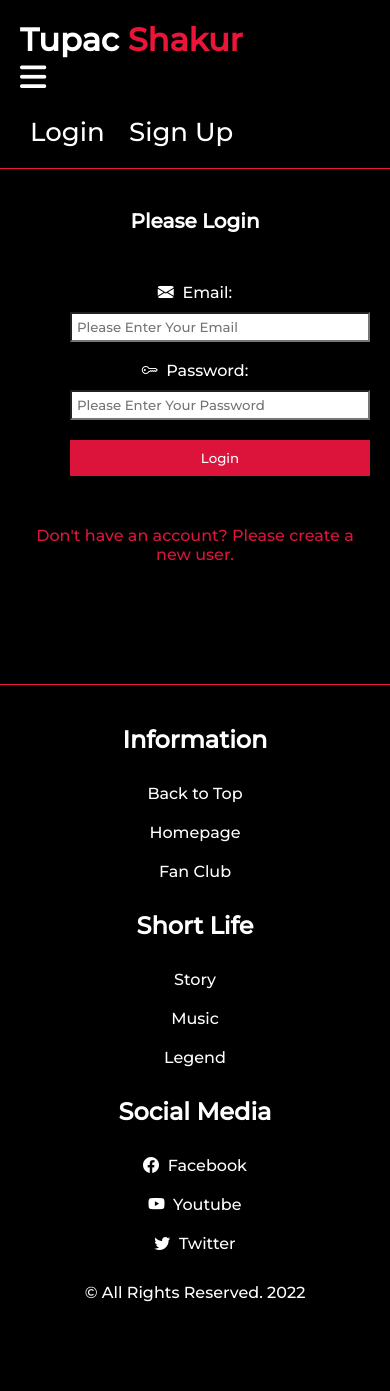
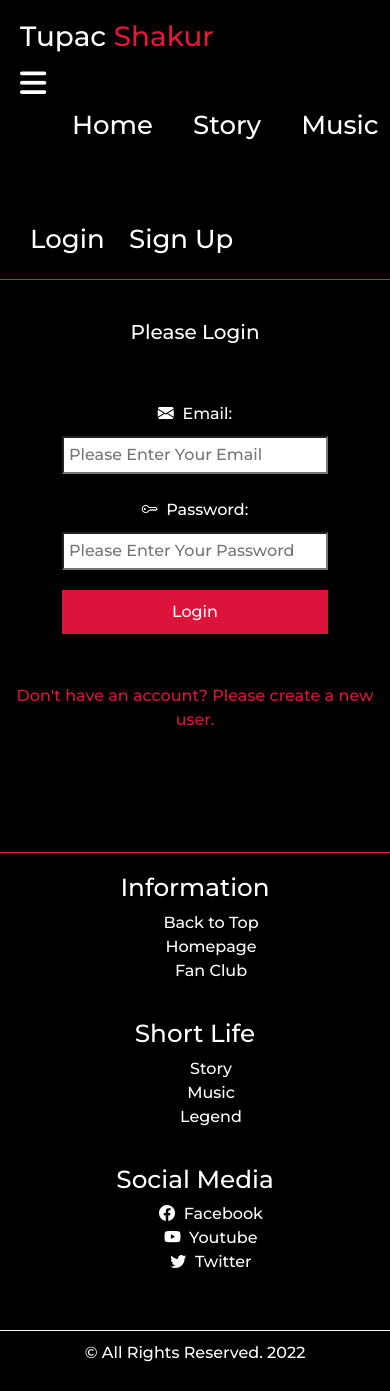
Before and after one commit to Mindasteris/Fan-Page-with-user-registration-and-login-2Pac-, a PHP site: page /login.php in a window 390 px wide; the page is wider, and only the part inside the window is pictured. Before the commit the page ends 1302 px from the top of that part, so only its background shows below. Run offline with PHP 8.4, Linux system fonts and the light colour scheme; some libraries are stand-ins or nearby versions.

Commit message:
Add files via upload

```diff
--- a/contactus.php
+++ b/contactus.php
@@ -55,6 +55,8 @@
     <meta name="keywords" content="Hip Hop, 2Pac, Tupac, Amaru, Shakur, HTML, CSS">
     <!-- Style CSS -->
     <link rel="stylesheet" href="style.css">
+    <!-- CSS only -->
+    <link href="https://cdn.jsdelivr.net/npm/bootstrap@5.2.2/dist/css/bootstrap.min.css" rel="stylesheet" integrity="sha384-Zenh87qX5JnK2Jl0vWa8Ck2rdkQ2Bzep5IDxbcnCeuOxjzrPF/et3URy9Bv1WTRi" crossorigin="anonymous">
     <!-- Tab Icon -->
     <link rel="icon" href="images/tab_icon.png">
     <!-- BS Icons -->
@@ -105,5 +107,7 @@
 
     <?php include ('inc/footer.php'); ?>
 
+    <!-- JavaScript Bundle with Popper -->
+    <script src="https://cdn.jsdelivr.net/npm/bootstrap@5.2.2/dist/js/bootstrap.bundle.min.js" integrity="sha384-OERcA2EqjJCMA+/3y+gxIOqMEjwtxJY7qPCqsdltbNJuaOe923+mo//f6V8Qbsw3" crossorigin="anonymous"></script>
 </body>
 </html>
--- a/index.php
+++ b/index.php
@@ -13,6 +13,8 @@
     <meta name="keywords" content="Hip Hop, 2Pac, Tupac, Amaru, Shakur, HTML, CSS">
     <!-- Style CSS -->
     <link rel="stylesheet" href="style.css">
+    <!-- CSS only -->
+    <link href="https://cdn.jsdelivr.net/npm/bootstrap@5.2.2/dist/css/bootstrap.min.css" rel="stylesheet" integrity="sha384-Zenh87qX5JnK2Jl0vWa8Ck2rdkQ2Bzep5IDxbcnCeuOxjzrPF/et3URy9Bv1WTRi" crossorigin="anonymous">
     <!-- Tab Icon -->
     <link rel="icon" href="images/tab_icon.png">
     <!-- BS Icons -->
@@ -52,5 +54,7 @@
 
     <?php include ('inc/footer.php'); ?>
 
+    <!-- JavaScript Bundle with Popper -->
+    <script src="https://cdn.jsdelivr.net/npm/bootstrap@5.2.2/dist/js/bootstrap.bundle.min.js" integrity="sha384-OERcA2EqjJCMA+/3y+gxIOqMEjwtxJY7qPCqsdltbNJuaOe923+mo//f6V8Qbsw3" crossorigin="anonymous"></script>
 </body>
 </html>
--- a/login.php
+++ b/login.php
@@ -32,7 +32,7 @@
 
             if(password_verify($loginPassword, $hashPassword)) {
                 $_SESSION['login'] = $name;
-                header("Location index.php");
+                header("Location: index.php");
             }
             else {
                 $errorMsg = "<div class='bar error'>Bad Credentials !</div>";
@@ -52,6 +52,8 @@
     <meta name="viewport" content="width=device-width, initial-scale=1.0">
     <!-- Style CSS -->
     <link rel="stylesheet" href="style.css">
+    <!-- CSS only -->
+    <link href="https://cdn.jsdelivr.net/npm/bootstrap@5.2.2/dist/css/bootstrap.min.css" rel="stylesheet" integrity="sha384-Zenh87qX5JnK2Jl0vWa8Ck2rdkQ2Bzep5IDxbcnCeuOxjzrPF/et3URy9Bv1WTRi" crossorigin="anonymous">
     <!-- Tab Icon -->
     <link rel="icon" href="images/tab_icon.png">
     <!-- BS Icons -->
@@ -92,5 +94,7 @@
 
     <?php include ('inc/footer.php'); ?>
 
+    <!-- JavaScript Bundle with Popper -->
+    <script src="https://cdn.jsdelivr.net/npm/bootstrap@5.2.2/dist/js/bootstrap.bundle.min.js" integrity="sha384-OERcA2EqjJCMA+/3y+gxIOqMEjwtxJY7qPCqsdltbNJuaOe923+mo//f6V8Qbsw3" crossorigin="anonymous"></script>
 </body>
 </html>
--- a/music.php
+++ b/music.php
@@ -13,6 +13,8 @@
     <meta name="keywords" content="Hip Hop, 2Pac, Tupac, Amaru, Shakur, HTML, CSS">
     <!-- Style CSS -->
     <link rel="stylesheet" href="style.css">
+    <!-- CSS only -->
+    <link href="https://cdn.jsdelivr.net/npm/bootstrap@5.2.2/dist/css/bootstrap.min.css" rel="stylesheet" integrity="sha384-Zenh87qX5JnK2Jl0vWa8Ck2rdkQ2Bzep5IDxbcnCeuOxjzrPF/et3URy9Bv1WTRi" crossorigin="anonymous">
     <!-- Tab Icon -->
     <link rel="icon" href="images/tab_icon.png">
     <!-- BS Icons -->
@@ -102,5 +104,7 @@
 
     <?php include ('inc/footer.php'); ?>
 
+    <!-- JavaScript Bundle with Popper -->
+    <script src="https://cdn.jsdelivr.net/npm/bootstrap@5.2.2/dist/js/bootstrap.bundle.min.js" integrity="sha384-OERcA2EqjJCMA+/3y+gxIOqMEjwtxJY7qPCqsdltbNJuaOe923+mo//f6V8Qbsw3" crossorigin="anonymous"></script>
 </body>
 </html>
--- a/signup.php
+++ b/signup.php
@@ -76,6 +76,8 @@
     <meta name="viewport" content="width=device-width, initial-scale=1.0">
     <!-- Style CSS -->
     <link rel="stylesheet" href="style.css">
+    <!-- CSS only -->
+    <link href="https://cdn.jsdelivr.net/npm/bootstrap@5.2.2/dist/css/bootstrap.min.css" rel="stylesheet" integrity="sha384-Zenh87qX5JnK2Jl0vWa8Ck2rdkQ2Bzep5IDxbcnCeuOxjzrPF/et3URy9Bv1WTRi" crossorigin="anonymous">
     <!-- Tab Icon -->
     <link rel="icon" href="images/tab_icon.png">
     <!-- BS Icons -->
@@ -126,5 +128,7 @@
 
     <?php include ('inc/footer.php'); ?>
 
+    <!-- JavaScript Bundle with Popper -->
+    <script src="https://cdn.jsdelivr.net/npm/bootstrap@5.2.2/dist/js/bootstrap.bundle.min.js" integrity="sha384-OERcA2EqjJCMA+/3y+gxIOqMEjwtxJY7qPCqsdltbNJuaOe923+mo//f6V8Qbsw3" crossorigin="anonymous"></script>
 </body>
 </html>
--- a/story.php
+++ b/story.php
@@ -13,6 +13,8 @@
     <meta name="keywords" content="Hip Hop, 2Pac, Tupac, Amaru, Shakur, HTML, CSS">
     <!-- Style CSS -->
     <link rel="stylesheet" href="style.css">
+    <!-- CSS only -->
+    <link href="https://cdn.jsdelivr.net/npm/bootstrap@5.2.2/dist/css/bootstrap.min.css" rel="stylesheet" integrity="sha384-Zenh87qX5JnK2Jl0vWa8Ck2rdkQ2Bzep5IDxbcnCeuOxjzrPF/et3URy9Bv1WTRi" crossorigin="anonymous">
     <!-- Tab Icon -->
     <link rel="icon" href="images/tab_icon.png">
     <!-- BS Icons -->
@@ -59,5 +61,7 @@
 
     <?php include ('inc/footer.php'); ?>
 
+    <!-- JavaScript Bundle with Popper -->
+    <script src="https://cdn.jsdelivr.net/npm/bootstrap@5.2.2/dist/js/bootstrap.bundle.min.js" integrity="sha384-OERcA2EqjJCMA+/3y+gxIOqMEjwtxJY7qPCqsdltbNJuaOe923+mo//f6V8Qbsw3" crossorigin="anonymous"></script>
 </body>
 </html>
--- a/style.css
+++ b/style.css
@@ -8,7 +8,7 @@
 }
 
 body {
-    background-color: black;
+    background-color: black !important;
 }
 
 /* Home page */
@@ -22,9 +22,13 @@ header {
 .logo {
     color: white;
     cursor: pointer;
-    -webkit-user-select: none; /* Safari */
-    -ms-user-select: none; /* IE 10 and IE 11 */
-    user-select: none; /* Standard */
+    /*-webkit-user-select: none; /* Safari */
+    /*-ms-user-select: none; /* IE 10 and IE 11 */
+    /*user-select: none; /* Standard */
+}
+
+.logo-link {
+    text-decoration: none;
 }
 
 span {
@@ -83,6 +87,7 @@ span {
     width: 100%;
     margin: 0 auto;
     margin-bottom: 100px;
+
 }
 /* 50% */
 .main-small {
@@ -134,6 +139,11 @@ footer h2::after {
     transform: scaleX(0);
 }
 
+footer li a:hover {
+    color: #ea1538;
+    transition: .5s;
+}
+
 /* Displaying The Text Underline On Mouse Hover */
 footer h2:hover::after {
     transform: scaleX(1);
@@ -141,12 +151,9 @@ footer h2:hover::after {
 
 footer ul {
     list-style-type: none;
-    padding-top: 20px;
+    /* padding-top: 20px; */
+    padding-bottom: 20px;
     text-align: center;
-}
-
-footer ul li {
-    padding: 10px;
 }
 
 footer ul li a {
@@ -235,6 +242,10 @@ h4 {
 
 }
 
+hr {
+    color: white !important;
+}
+
 /* Story */
 /* Card Biography */
 .card {
@@ -242,12 +253,13 @@ h4 {
     max-width: 300px;
     margin: 0 auto;
     margin-top: 20px;
-    border: 1px solid white;
+    border: 1px solid white !important;
     padding: 5px;
+    background-color: black !important;
 }
 
 .title {
-    color: grey;
+    color: white;
     font-size: 18px;
     padding: 5px;
 }
@@ -267,6 +279,11 @@ h4 {
     flex-wrap: wrap;
     justify-content: center;
     margin-top: 20px;
+}
+
+.wraps-albums img:hover {
+    cursor: pointer;
+    padding: 3px;
 }
 
 figure img {
@@ -385,22 +402,12 @@ h3 {
     text-align: center;
 }
 
-/* Hamburger Menu */
-.icon {
-    display: none;
-}
-
 /******************** Media Queries - Responsive ********************/
 
 /* Mobile */
 @media only screen and (max-width: 768px) {
     header {
         display: block;
-    }
-    .menu {
-        display: none;
-        width: 100%;
-        padding: 20px;
     }
     .login {
         display: block;
@@ -427,6 +434,34 @@ h3 {
     h2 {
         text-align: center;
         margin-top: 20px;
+    }
+    .main-small {
+        width: 100%;
+    }
+    .feedback {
+        width: 100%;
+    }
+    .all-inputs input {
+        width: 100%;
+    }
+    .all-inputs textarea {
+        width: 100%;
+    }
+    .btn-comment-post {
+        width: 100%;
+    }
+    .btn-login {
+        width: 100%;
+    }
+    .bar {
+        width: 100%;
+    }
+    footer h2 {
+        width: 100%;
+    }
+    footer p {
+        border-top: 1px solid white;
+        padding: 10px;
     }
 }
 /* Tablet and Higher */
```
Also changed, not shown: community.php (+7 -1 lines).
